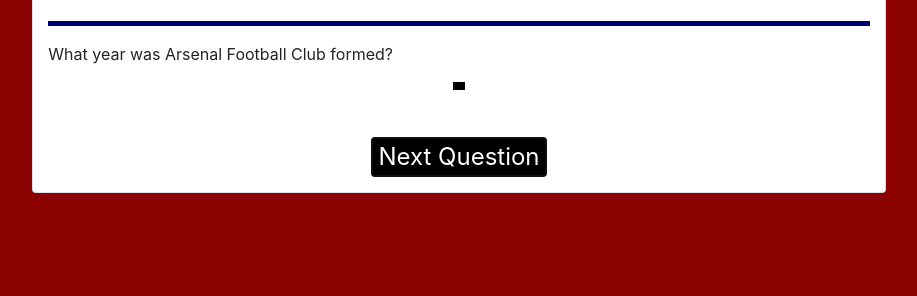
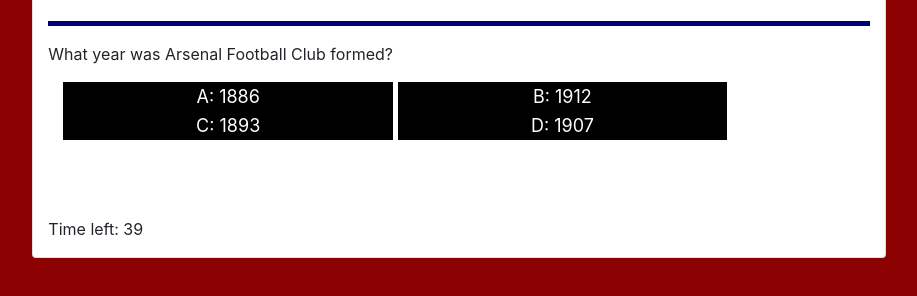
Before and after one commit to tlatta13/online-quiz, a plain HTML site: page index.html in a window 1280 px wide. Both pictures are taken after a click on the button "Take the Quiz". Shown: the part 370-666 px from the top of the page, without its empty margins (181-1098 px from the left). Drawn offline with nearby package versions, Linux system fonts and the light colour scheme.

Commit message:
Updated html and js files

```diff
--- a/index.html
+++ b/index.html
@@ -20,18 +20,23 @@
                 <hr>
 
                 <article id="cardbody" class="cardbody pb-3">
-                    <div id="score-keeper"></div>
 
                     <div id="description" class="card-text mb-3">Think your a true Gunner? Let's see how much you really know.</div>
 
-                    <div id="choice-buttons">
-                        <button id="btn0"><span id="choice0"></span></button>
-                        <button id="btn1"><span id="choice1"></span></button>
-                        <button id="btn2"><span id="choice2"></span></button>
-                        <button id="btn3"><span id="choice3"></span></button>
+                    <div id="choices"></div>
+                    <div id="choice-buttons" class="col-lg-12 col-md-12 col-sm-12 col-12 justify-content-center">
+                        <button class="col-lg-5 col-md-5 col-sm-5 col-5 justify-content-end" id="choice-zero"></button>
+
+                        <button class="col-lg-5 col-md-5 col-sm-5 col-5 justify-content-end" id="choice-one"></button>
+
+                        <button class="col-lg-5 col-md-5 col-sm-5 col-5 justify-content-start" id="choice-two"></button>
+
+                        <button class="col-lg-5 col-md-5 col-sm-5 col-5 justify-content-start" id="choice-three"></button>
                     </div>
 
-                    <button id="btn" class="justify-content-center mt-5">Take the Quiz</button>
+                    <button id="btn" class="mt-5">Take the Quiz</button>
+
+                    <div id="time"></div>
 
                 </article>
             </div>
--- a/script.js
+++ b/script.js
@@ -3,39 +3,48 @@ var descriptionEl = document.getElementById("description");
 var questionEl = document.getElementById("choices");
 var buttonEl = document.getElementById("btn");
 var scoreKeeperEl = document.getElementById("score-keeper");
+var timeEl = document.getElementById("time");
+var choiceZeroEl = document.getElementById("choice-zero");
+var choiceOneEl = document.getElementById("choice-one");
+var choiceTwoEl = document.getElementById("choice-two");
+var choiceThreeEl = document.getElementById("choice-three");
 
+// choiceZeroEl.style.visibility = "hidden";
+// choiceOneEl.style.visibility = "hidden";
+// choiceTwoEl.style.visibility = "hidden";
+// choiceThreeEl.style.visibility = "hidden";
 
 var count = 0
-var score = 0
+// var score = 0
 
 var questionArray = [
     // Question 1
     {
       question: "What year was Arsenal Football Club formed?",
-      answers: ["A: 1886",
-        "B: 1912",
-        "C: 1893",
-        "D: "],
+      answer0: "A: 1886",
+      answer1:  "B: 1912",
+      answer2:  "C: 1893",
+      answer3:  "D: 1907",
       correct: "A: 1886",
     },
 
     // Question 2
     {
       question: "Who is the all-time Arsenal goal scorer?",
-      answers: ["A: Dennis Bergkamp",
-        "B: Thierry Henry",
-        "C: Ian Write",
-        "D: Robin Van Persie"],
-      correct: "a"
+      answer0: "A: Dennis Bergkamp",
+      answer1: "B: Thierry Henry",
+      answer2: "C: Ian Write",
+      answer3: "D: Robin Van Persie",
+      correct: "B: Thierry Henry"
     },
 
     // Question 3
     {
       question: "Which Arsenal coach has the most wins with the club?",
-      answers: ["A: Unai Emery",
-        "B: Don How",
-        "C: Arsene Wenger",
-        "D: Stewart Housten"],
+      answer0: "A: Unai Emery",
+      answer1: "B: Don How",
+      answer2: "C: Arsene Wenger",
+      answer3: "D: Stewart Housten",
       correct: "C: Arsene Wenger"
     },
 
@@ -52,25 +61,55 @@ var questionArray = [
 
   function end () {
     descriptionEl.textContent = "";
-    questionEl.textContent = ("Your final score: " + score);
+    questionEl.textContent = "Your final score: ";
     buttonEl.textContent = "Start Over";
     count = 0
   }
 
+
+
+buttonEl.addEventListener("click", function(event) {
+    var secondsLeft = 40;
+    event.preventDefault();
+    // nextQuestion();
+
+    var timerInterval = setInterval(function() {
+        timeEl.textContent = "Time left: " + secondsLeft;
+        secondsLeft--;
+    if(secondsLeft === 0) {
+        clearInterval(timerInterval);
+    }
+    }, 1000);
+});
+
+
+//     }
+
   function nextQuestion() {
     if(count === 0) {
-        buttonEl.textContent = "Next Question";
+        buttonEl.style.visibility = "hidden";
+        // buttonEl.textContent = "Next Question";
     }
+
+    descriptionEl.textContent = questionArray[count].question;
+    // questionEl.textContent = questionArray[count].answers;
+
+
+    choiceZeroEl.textContent = questionArray[count].answer0;
+    choiceOneEl.textContent = questionArray[count].answer1;
+    choiceTwoEl.textContent = questionArray[count].answer2;
+    choiceThreeEl.textContent = questionArray[count].answer3;
+    count++;
+
     if(count === questionArray.length) {
         end()
         return
     }
-    descriptionEl.textContent = questionArray[count].question;
-    questionEl.textContent = questionArray[count].answers;
-    count++;
 }
 
 
   buttonEl.addEventListener("click", nextQuestion)
-
-//
+//   choiceZeroEl.addEventListener("click", )
+//   choiceOneEl.addEventListener("click", )
+//   choiceTwoEl.addEventListener("click", )
+//   choiceThreeEl.addEventListener("click", )
--- a/style.css
+++ b/style.css
@@ -25,10 +25,7 @@ p {
 button {
     background: black;
     color: white;
-    font-size: 24px;
+    font-size: 18px;
     border: darkred;
     border-width: 2px;
-    display: block;
-    margin: 0 auto;
-
 }
```
